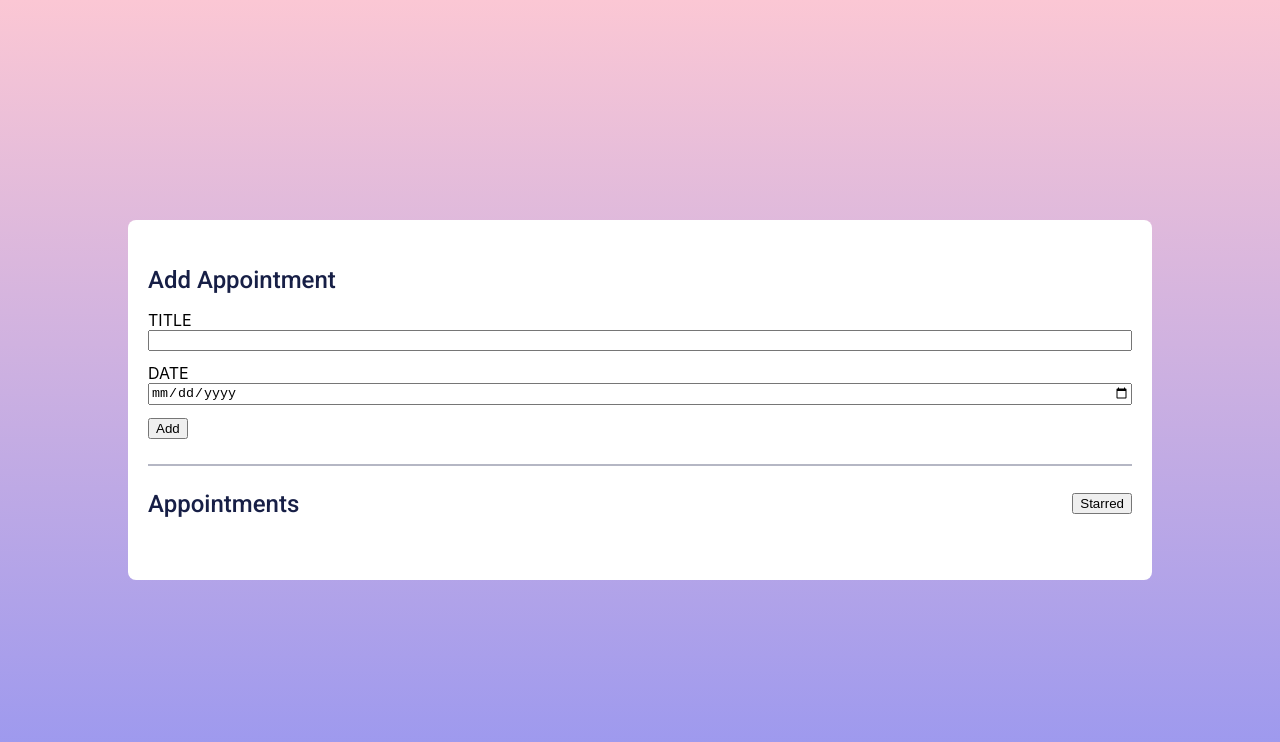
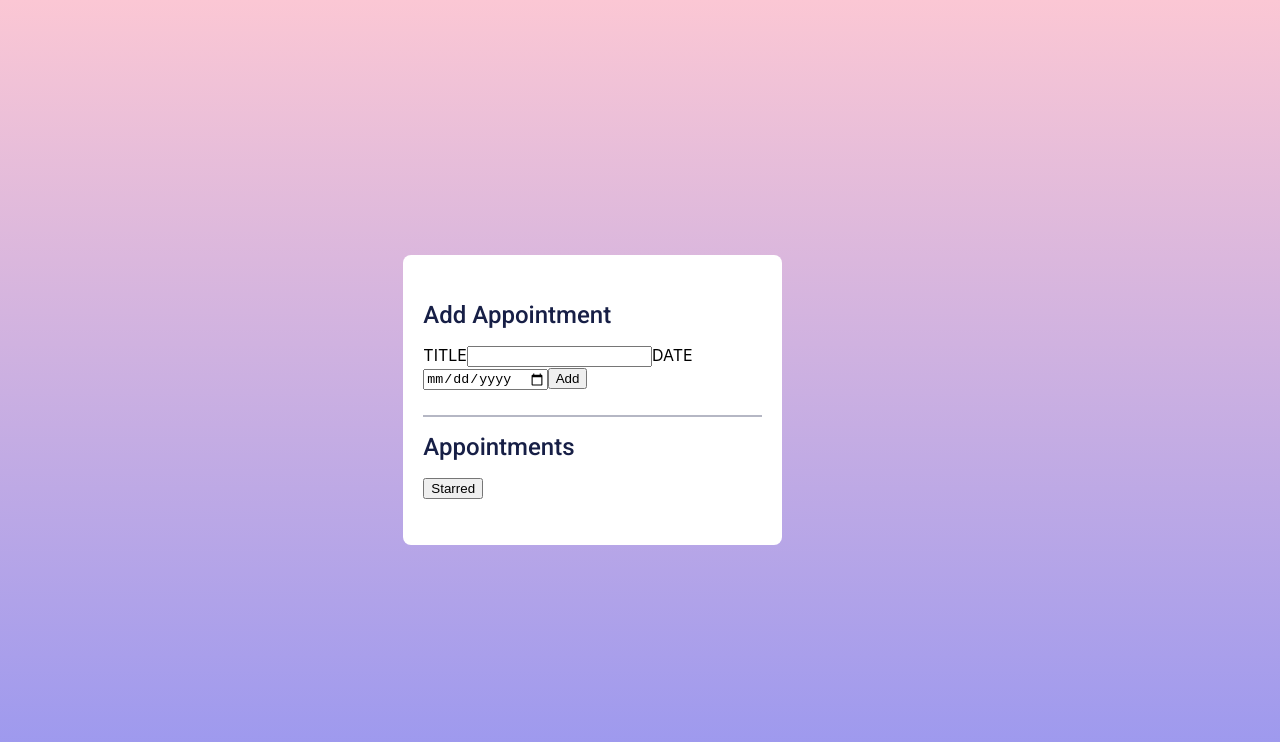
Before and after one commit to vineethsankre/Appointments-App, a React (Create React App) app: page / in a window 1280 px wide. Shown: the top 742 px of the page. Built offline with nearby package versions, Linux system fonts and the light colour scheme; a web font is replaced by a local one.

Commit message:
jsx code modified

```diff
--- a/src/components/Appointments/index.js
+++ b/src/components/Appointments/index.js
@@ -74,10 +74,11 @@ class Appointments extends Component {
 
     return (
       <div className="app-container">
+        <div className="responsive-container">
           <div className="appointment-container">
+            <div className="add-appointment-container">
+              <form onSubmit={this.onAddAppointment}>
                 <h1 className="title">Add Appointment</h1>
-          <form onSubmit={this.onAddAppointment}>
-            <div className="input-container">
                 <label className="label" htmlFor="title">
                   TITLE
                 </label>
@@ -88,8 +89,6 @@ class Appointments extends Component {
                   value={titleInput}
                   onChange={this.onChangeTitle}
                 />
-            </div>
-            <div className="input-container">
                 <label className="label" htmlFor="date">
                   DATE
                 </label>
@@ -100,7 +99,6 @@ class Appointments extends Component {
                   value={dateInput}
                   onChange={this.onChangeDate}
                 />
-            </div>
                 <button type="submit" className="add-button">
                   Add
                 </button>
@@ -110,8 +108,9 @@ class Appointments extends Component {
                 alt="appointments"
                 src="https://assets.ccbp.in/frontend/react-js/appointments-app/appointments-img.png"
               />
+            </div>
             <hr className="line" />
-          <div className="appointment-button-container">
+            <div className="header-with-filter-container">
               <h1 className="appointments-heading">Appointments</h1>
               <button
                 className={filterClassName}
@@ -132,6 +131,7 @@ class Appointments extends Component {
             </ul>
           </div>
         </div>
+      </div>
     )
   }
 }
```
Also changed, not shown: .projectConfig.json. Lines whose indentation alone changed are shown as unchanged.
